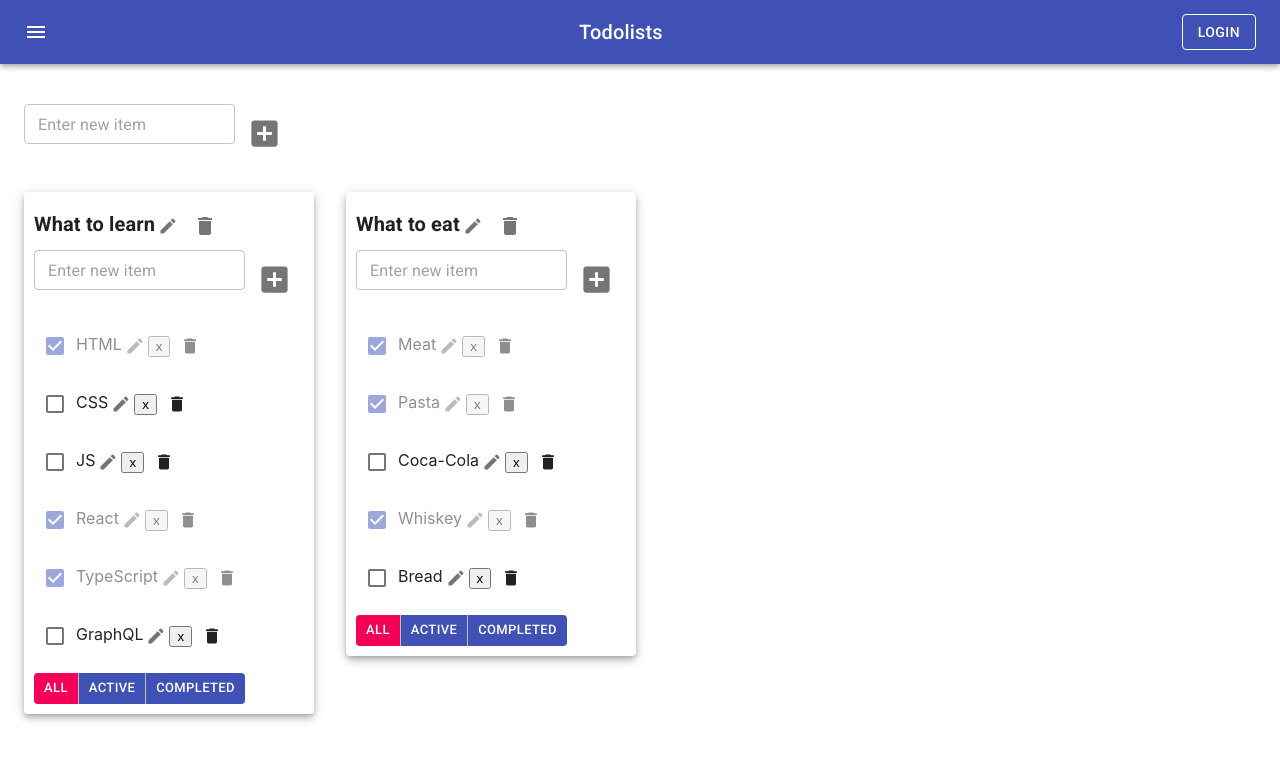
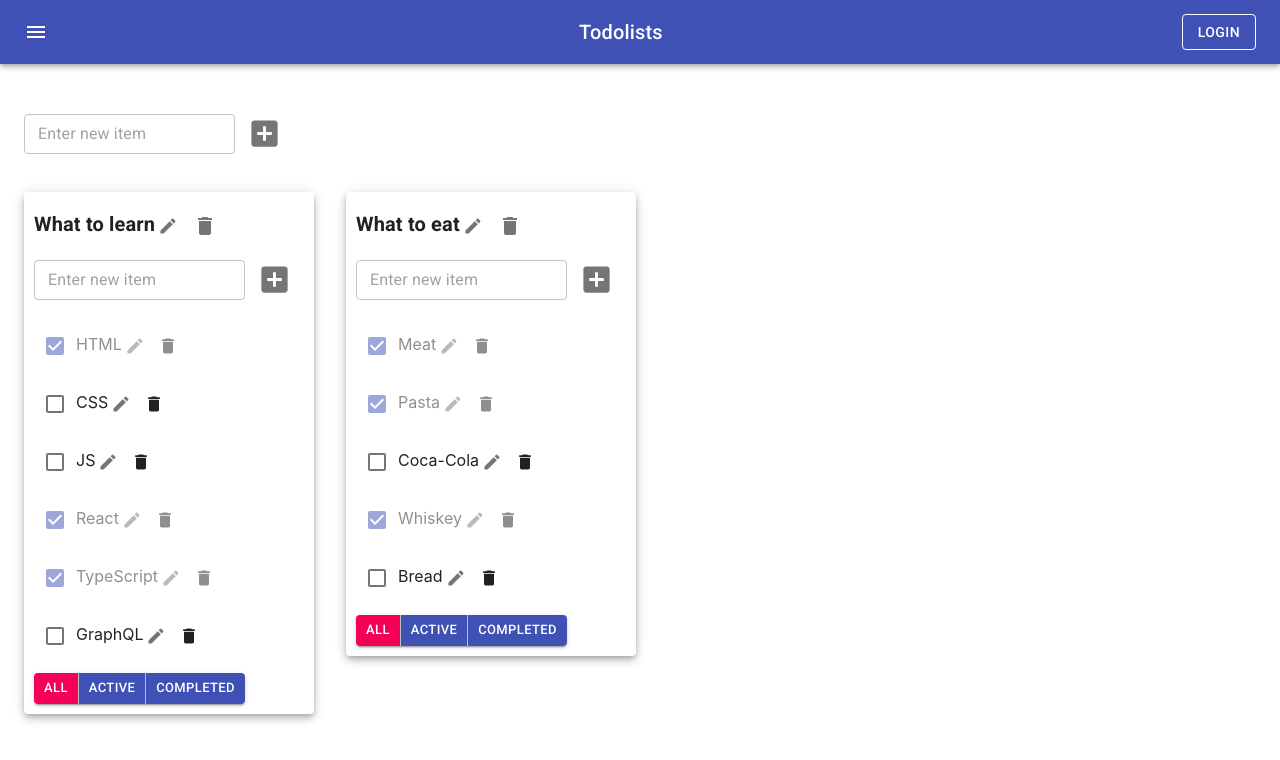
Before and after one commit to nimrab/todolist47, a React (Create React App) app: page / in a window 1280 px wide. Shown: the top 760 px of the page. Built offline with nearby package versions, Linux system fonts and the light colour scheme.

Commit message:
btn align fix

```diff
--- a/src/App.css
+++ b/src/App.css
@@ -25,10 +25,10 @@
 /*.error {*/
 /*    outline: 1px solid red;*/
 /*}*/
-/*.input_field {*/
-/*    display: flex;*/
-/*    align-items: center;*/
-/*}*/
+.input_field {
+    display: flex;
+    align-items: center;
+}
 
 /*.add_todolist_input {*/
 /*    min-width: 220px;*/
--- a/src/App.tsx
+++ b/src/App.tsx
@@ -167,7 +167,7 @@ function App() {
             </AppBar>
 
 
-            <Container fixed={true} style={{marginTop:'75px'}}>
+            <Container fixed={true} style={{marginTop: '75px'}}>
 
                 <Grid container style={{padding: '29px 0'}}>
                     <div className={'add_todolist_input'}>
--- a/src/Todolist.tsx
+++ b/src/Todolist.tsx
@@ -49,7 +49,6 @@ const Todolist: React.FC<TodolistPropsType> = (props) => {
                     changeTitle={changeTitle_Map}
                 />
 
-                <button onClick={() => props.removeTask(el.id, props.id)}>x</button>
 
                 <ButtonGroup onClick={() => props.removeTask(el.id, props.id)}>
                     <Delete fontSize={'small'}></Delete>
@@ -104,7 +103,7 @@ const Todolist: React.FC<TodolistPropsType> = (props) => {
                     <ButtonGroup
                         variant={"contained"}
                         size={"small"}
-                        disableElevation={true}
+                        // disableElevation={true}
                     >
                         <Button onClick={setFilterAll}
                                 color={props.filter === 'all' ? 'secondary' : 'primary'}>All</Button>
```
